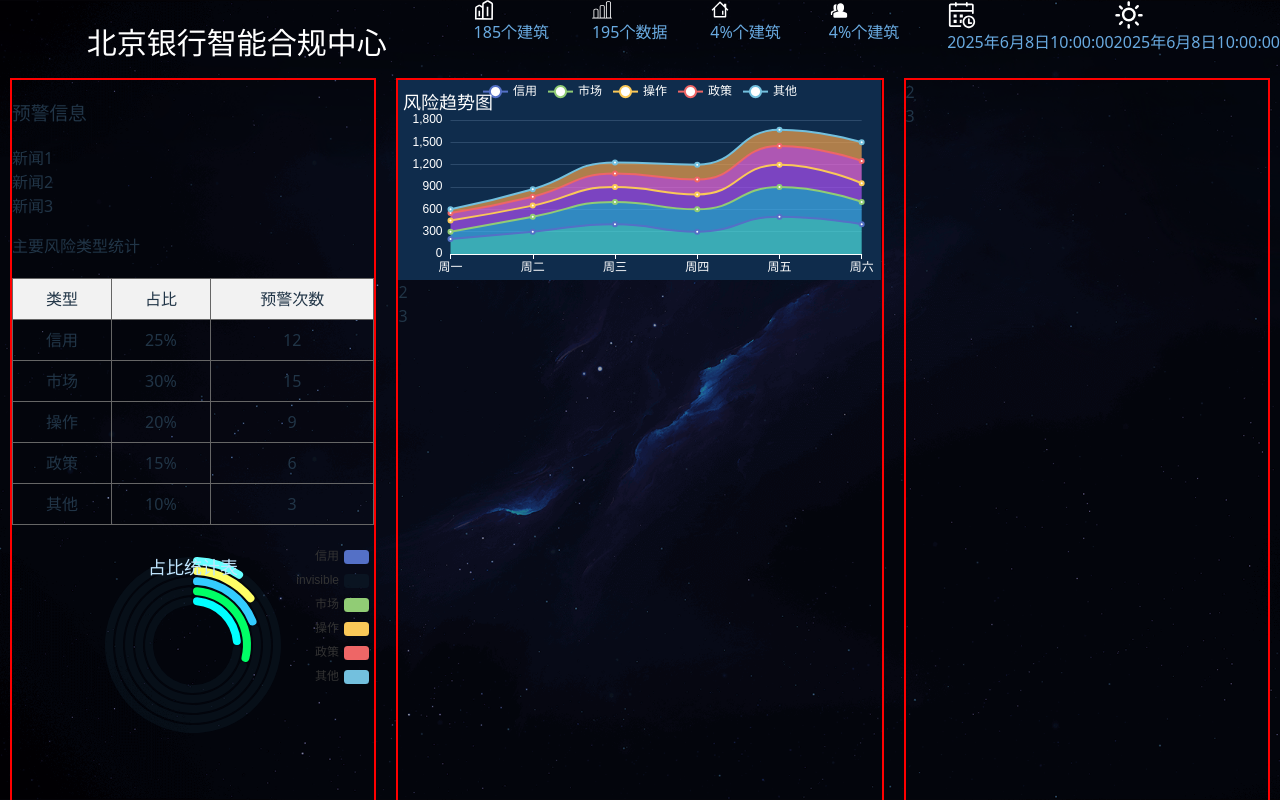
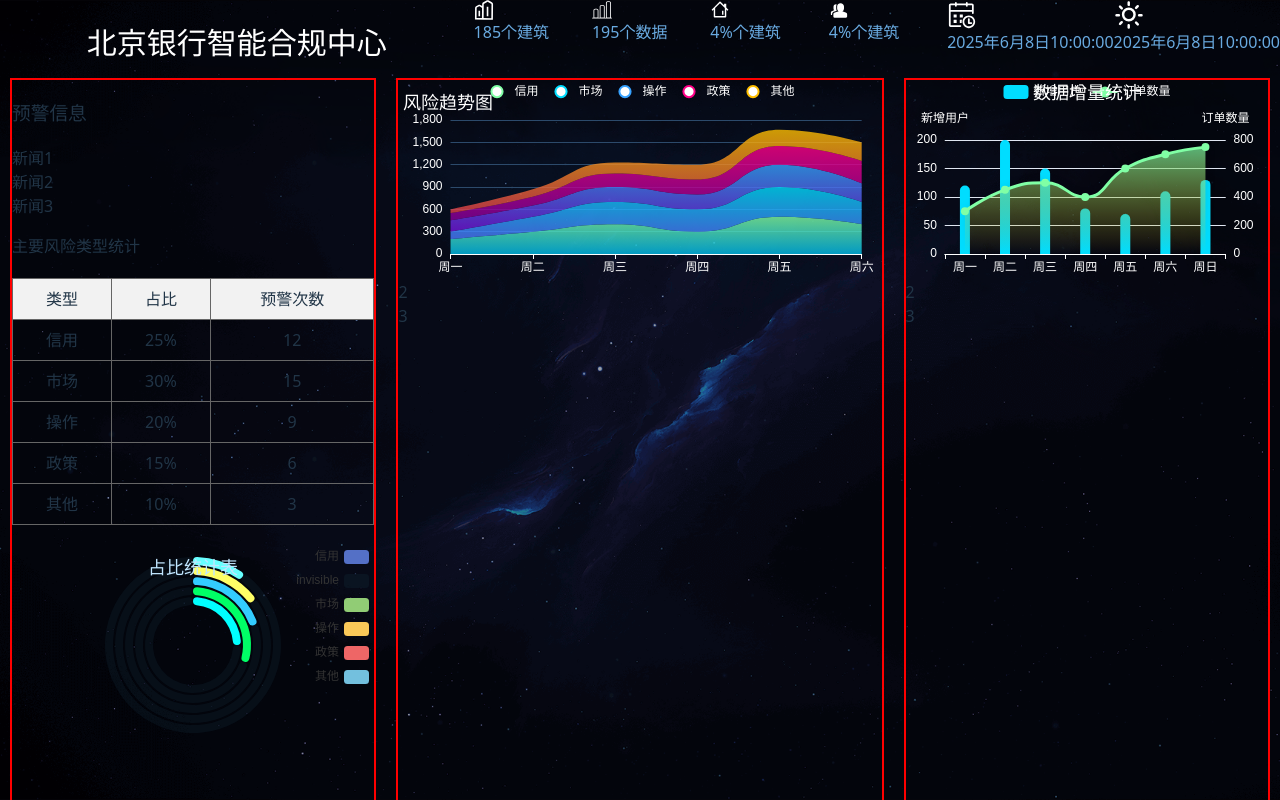
Before and after one commit to happy-sw/web_BI_Board, a Vue app in the folder my-data-dashboard/: page /#/ in a window 1280 px wide. Built offline with nearby package versions, Linux system fonts and the light colour scheme.

Commit message:
折柱图颜色修改

```diff
--- /dev/null
+++ b/my-data-dashboard/src/components/barChart/index.vue
@@ -0,0 +1,127 @@
+<template>
+  <div>
+    <v-chart :option="option" autoresize style="height: 200px; width: 100%" />
+  </div>
+</template>
+
+<script setup>
+import { ref } from "vue";
+import { use } from "echarts/core";
+import VChart from "vue-echarts";
+
+import { CanvasRenderer } from "echarts/renderers";
+import { BarChart, LineChart } from "echarts/charts";
+import {
+  TitleComponent,
+  TooltipComponent,
+  GridComponent,
+  LegendComponent,
+} from "echarts/components";
+
+// 注册 ECharts 所需组件
+use([
+  CanvasRenderer,
+  BarChart,
+  LineChart,
+  TitleComponent,
+  TooltipComponent,
+  GridComponent,
+  LegendComponent,
+]);
+
+// 模拟数据
+const days = ["周一", "周二", "周三", "周四", "周五", "周六", "周日"];
+const newUsers = [120, 200, 150, 80, 70, 110, 130];
+const orders = [300, 450, 500, 400, 600, 700, 750];
+
+const option = ref({
+  title: {
+    text: "数据增量统计",
+    textStyle: {
+      color: "#fff",
+    },
+    left: "center",
+  },
+  tooltip: {
+    trigger: "axis",
+  },
+  legend: {
+    data: ["新增用户", "订单数量"],
+    textStyle: {
+      color: "#fff",
+    },
+  },
+  grid: {
+    left: "3%",
+    right: "4%",
+    bottom: "3%",
+    containLabel: true,
+  },
+  xAxis: {
+    type: "category",
+    data: days,
+    axisLine: { lineStyle: { color: "#fff" } },
+    axisLabel: { color: "#fff" },
+  },
+  yAxis: [
+    {
+      type: "value",
+      name: "新增用户",
+      axisLine: { lineStyle: { color: "#fff" } },
+      axisLabel: { color: "#fff" },
+    },
+    {
+      type: "value",
+      name: "订单数量",
+      axisLine: { lineStyle: { color: "#fff" } },
+      axisLabel: { color: "#fff" },
+    },
+  ],
+  series: [
+    {
+      name: "新增用户",
+      type: "bar",
+      data: newUsers,
+      barWidth: 10,
+      itemStyle: {
+        color: "#00DDFF",
+        barBorderRadius: [10, 10, 0, 0], //设置每个圆柱的圆角大小
+      },
+    },
+    {
+      name: "订单数量",
+      type: "line",
+      yAxisIndex: 1,
+      data: orders,
+      smooth: true,
+      lineStyle: {
+        color: "#80FFA5",
+        width: 3,
+      },
+      symbol: "circle",
+      symbolSize: 8,
+      itemStyle: {
+        color: "#80FFA5",
+      },
+      areaStyle: {
+        // ✅ 添加渐变阴影
+        color: {
+          type: "linear",
+          x: 0,
+          y: 0,
+          x2: 0,
+          y2: 1,
+          colorStops: [
+            { offset: 0, color: "rgb(128, 255, 165)" }, // 顶部
+            { offset: 1, color: "rgba(250, 204, 20, 0)" }, // 底部透明
+          ],
+        },
+        shadowColor: "rgba(0, 0, 0, 0.3)", // 可选阴影
+        shadowBlur: 10,
+      },
+    },
+  ],
+});
+</script>
+
+<style scoped lang="scss"></style>
--- a/my-data-dashboard/src/components/waveChart/index.vue
+++ b/my-data-dashboard/src/components/waveChart/index.vue
@@ -16,6 +16,8 @@
   GridComponent,
   LegendComponent,
 } from "echarts/components";
+import { graphic } from "echarts/core";
+
 // 注册 ECharts 组件
 use([
   CanvasRenderer,
@@ -27,7 +29,7 @@
 ]);
 
 const option = ref({
-  backgroundColor: "#0f2c4c",
+  color: ["#80FFA5", "#00DDFF", "#37A2FF", "#FF0087", "#FFBF00"],
   title: {
     text: "风险趋势图",
     left: "left",
@@ -81,8 +83,22 @@
       type: "line",
       stack: "总量",
       smooth: true,
+      lineStyle: {
+        width: 0,
+      },
+      showSymbol: false,
       areaStyle: {
-        color: "#4ee2e2",
+        opacity: 0.8,
+        color: new graphic.LinearGradient(0, 0, 0, 1, [
+          {
+            offset: 0,
+            color: "rgb(128, 255, 165)",
+          },
+          {
+            offset: 1,
+            color: "rgb(1, 191, 236)",
+          },
+        ]),
       },
       emphasis: { focus: "series" },
       data: [200, 300, 400, 300, 500, 400],
@@ -92,8 +108,22 @@
       type: "line",
       stack: "总量",
       smooth: true,
+      lineStyle: {
+        width: 0,
+      },
+      showSymbol: false,
       areaStyle: {
-        color: "#41b1f2",
+        opacity: 0.8,
+        color: new graphic.LinearGradient(0, 0, 0, 1, [
+          {
+            offset: 0,
+            color: "rgb(0, 221, 255)",
+          },
+          {
+            offset: 1,
+            color: "rgb(77, 119, 255)",
+          },
+        ]),
       },
       emphasis: { focus: "series" },
       data: [100, 200, 300, 300, 400, 300],
@@ -103,8 +133,22 @@
       type: "line",
       stack: "总量",
       smooth: true,
+      lineStyle: {
+        width: 0,
+      },
+      showSymbol: false,
       areaStyle: {
-        color: "#aa4ff2",
+        opacity: 0.8,
+        color: new graphic.LinearGradient(0, 0, 0, 1, [
+          {
+            offset: 0,
+            color: "rgb(55, 162, 255)",
+          },
+          {
+            offset: 1,
+            color: "rgb(116, 21, 219)",
+          },
+        ]),
       },
       emphasis: { focus: "series" },
       data: [150, 150, 200, 200, 300, 250],
@@ -114,8 +158,22 @@
       type: "line",
       stack: "总量",
       smooth: true,
+      lineStyle: {
+        width: 0,
+      },
+      showSymbol: false,
       areaStyle: {
-        color: "#f26adf",
+        opacity: 0.8,
+        color: new graphic.LinearGradient(0, 0, 0, 1, [
+          {
+            offset: 0,
+            color: "rgb(255, 0, 135)",
+          },
+          {
+            offset: 1,
+            color: "rgb(135, 0, 157)",
+          },
+        ]),
       },
       emphasis: { focus: "series" },
       data: [100, 120, 180, 200, 250, 300],
@@ -125,8 +183,26 @@
       type: "line",
       stack: "总量",
       smooth: true,
+      lineStyle: {
+        width: 0,
+      },
+      showSymbol: false,
+      label: {
+        show: true,
+        position: "top",
+      },
       areaStyle: {
-        color: "#f2a14b",
+        opacity: 0.8,
+        color: new graphic.LinearGradient(0, 0, 0, 1, [
+          {
+            offset: 0,
+            color: "rgb(255, 191, 0)",
+          },
+          {
+            offset: 1,
+            color: "rgb(224, 62, 76)",
+          },
+        ]),
       },
       emphasis: { focus: "series" },
       data: [50, 100, 150, 200, 220, 250],
--- a/my-data-dashboard/src/views/rightContent/index.vue
+++ b/my-data-dashboard/src/views/rightContent/index.vue
@@ -1,11 +1,15 @@
 <template>
   <div>
-    <div></div>
+    <div>
+      <BarChart></BarChart>
+    </div>
     <div>2</div>
     <div>3</div>
   </div>
 </template>
 
-<script setup></script>
+<script setup>
+import BarChart from "@/components/barChart/index.vue";
+</script>
 
 <style scoped lang="scss"></style>
```
